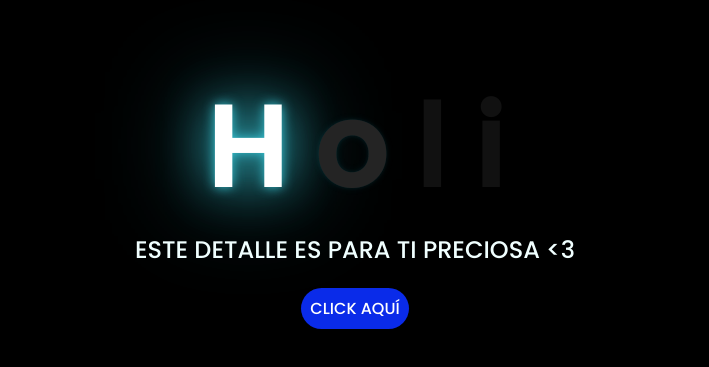
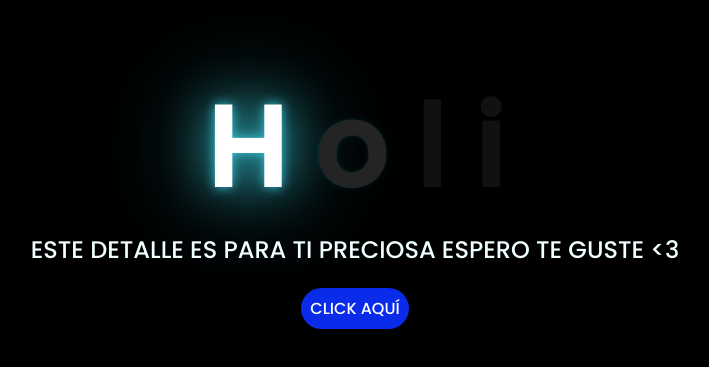
Before and after one commit to holaezequielbarriga-lgtm/florecitas, a plain HTML site: page index.html in a window 1280 px wide. Shown: the part 139-506 px from the top of the page, without its empty margins (293-1002 px from the left). Drawn offline with Linux system fonts and the light colour scheme.

Commit message:
index.html

```diff
--- a/index.html
+++ b/index.html
@@ -18,7 +18,7 @@
         <span>i</span>
     </div>
     <div class="description">
-        <span>ESTE DETALLE ES PARA TI PRECIOSA <3 </span>
+        <span>ESTE DETALLE ES PARA TI PRECIOSA ESPERO TE GUSTE <3 </span>
     </div>
     <div class="button">
         <button class="botones">
```
